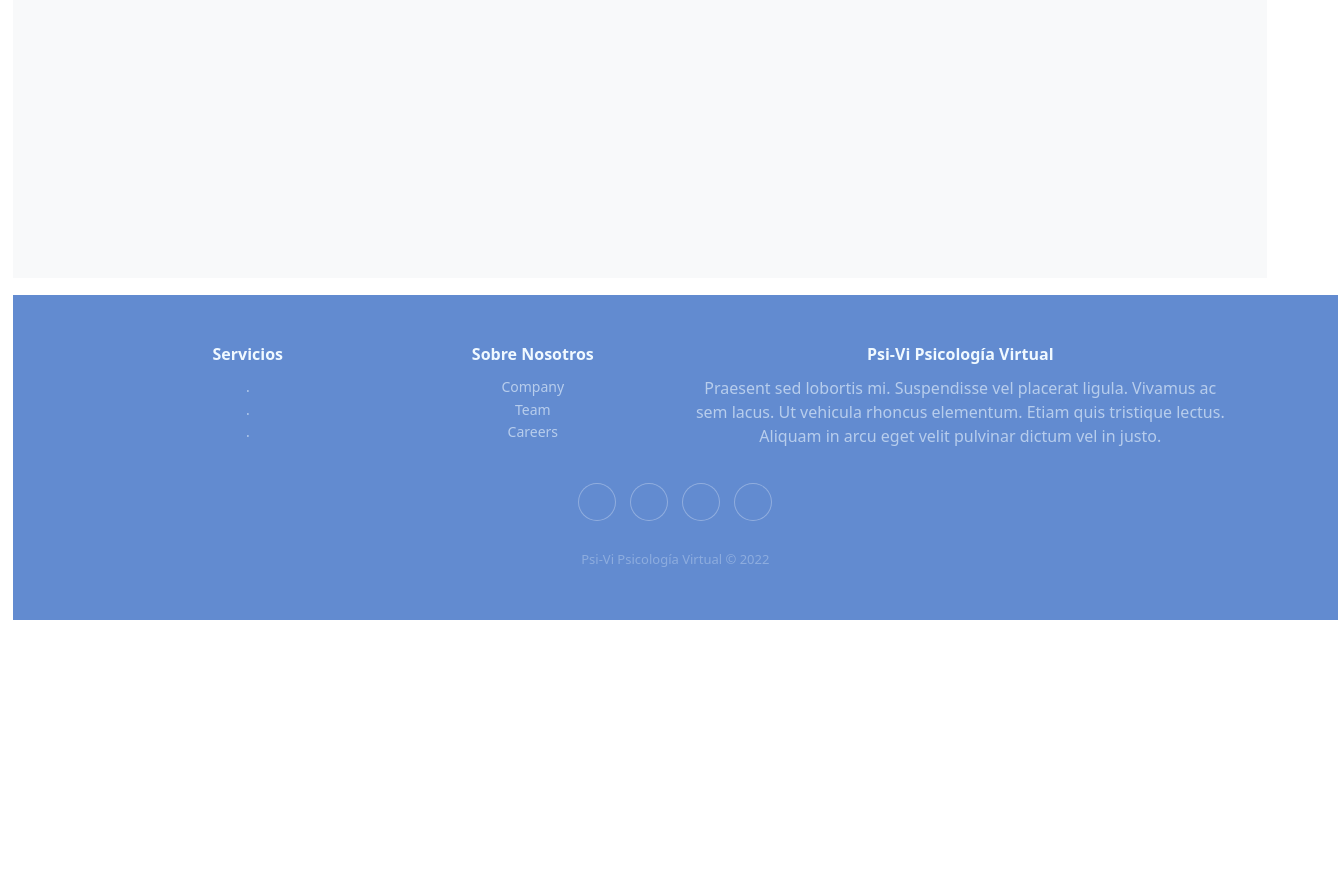
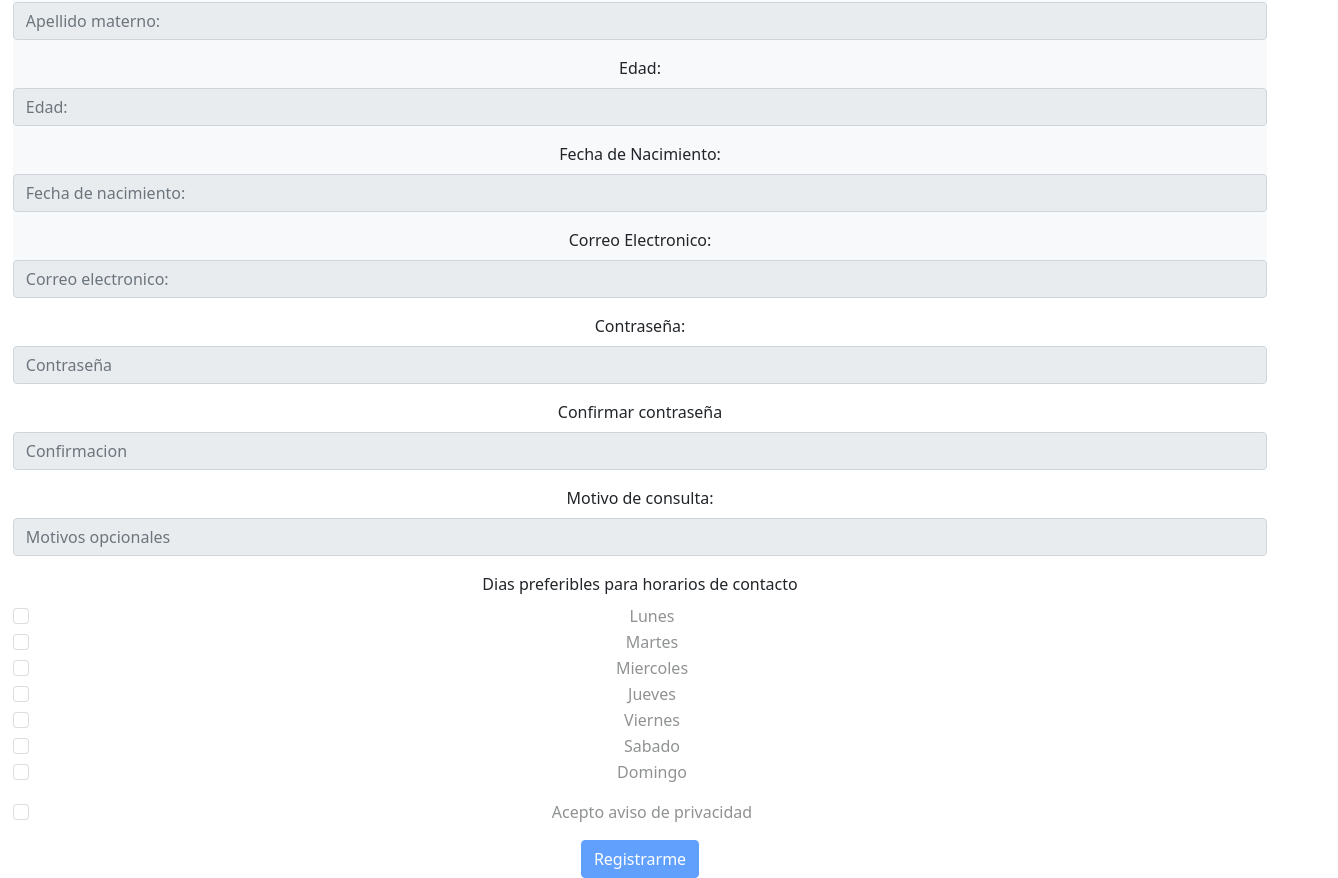
Before and after one commit to Jheb1024/psi-vi-react, a React (Create React App) app in the folder psivi-app/: page / in a window 1280 px wide. Shown: the part 355-1233 px from the top of the page, 1338 px wide, since content can reach past the window. Before the commit the page ends 975 px from the top, so only its background shows below. Built offline with nearby package versions, Linux system fonts and the light colour scheme.

Commit message:
RegistroPaciente
RegistroPaciente

```diff
--- a/psivi-app/package.json
+++ b/psivi-app/package.json
@@ -7,6 +7,7 @@
     "@testing-library/react": "^12.1.4",
     "@testing-library/user-event": "^13.5.0",
     "boostrap": "^2.0.0",
+    "bootstrap": "^5.1.3",
     "react": "^17.0.2",
     "react-dom": "^17.0.2",
     "react-scripts": "5.0.0",
@@ -35,5 +36,8 @@
       "last 1 firefox version",
       "last 1 safari version"
     ]
+  },
+  "devDependencies": {
+    "@types/bootstrap": "^5.1.9"
   }
 }
--- a/psivi-app/src/App.js
+++ b/psivi-app/src/App.js
@@ -1,7 +1,8 @@
 import logo from './logo.svg';
 import './App.css';
 import { Landing } from './Landing/Landing';
-import Navbar from '.pages/Header/Navbar';
+import { RegistroPaciente } from './RegistroPaciente/RegistroPaciente';
+import Navbar from './pages/Header/Navbar';
 import bootstrap from 'bootstrap';
 import Footer from './pages/Footer/Footer';
 //Aqui siempre vamos a definir nuestras rutas
@@ -10,8 +11,8 @@ function App() {
   return (
     <div className="App bg-light">
       <Navbar></Navbar>
-      <Landing></Landing>
-      <Footer></Footer>
+      <RegistroPaciente></RegistroPaciente>
+
     </div>
   );
 }
--- a/psivi-app/src/Landing/Landing.jsx
+++ b/psivi-app/src/Landing/Landing.jsx
@@ -1,6 +1,6 @@
 import React from "react";
 import "./Landing.css";
-import MainImage from "C:/Users/jhan_/Documents/PsiVi_react/psi-vi-react/psivi-app/src/Assets/Images/main_psicology.jpg";
+import MainImage from "D:/Proyecto/psi-vi-react/psivi-app/src/Assets/Images/main_psicology.jpg";
 
 export function Landing(){
     return (
--- /dev/null
+++ b/psivi-app/src/RegistroPaciente/RegistroPaciente.jsx
@@ -0,0 +1,124 @@
+import React from "react";
+import "./RegistroPaciente.css";
+
+export function RegistroPaciente(){
+    return (
+    <div>
+            <form>
+  <fieldset disabled>
+    <legend>Registro pacientes:</legend>
+    <br></br>
+    <div class="mb-3">
+      <label for="disabledTextInput" class="form-label">Nombre (s):</label>
+      <input type="text" id="disabledTextInput" class="form-control" placeholder="Nombre(s):"/>
+    </div>
+
+    <div class="mb-3">
+      <label for="disabledTextInput" class="form-label">Apellido paterno:</label>
+      <input type="text" id="disabledTextInput" class="form-control" placeholder="Apellido paterno:"/>
+    </div>
+
+    <div class="mb-3">
+      <label for="disabledTextInput" class="form-label">Apellido materno:</label>
+      <input type="text" id="disabledTextInput" class="form-control" placeholder="Apellido materno:"/>
+    </div>
+
+    <div class="mb-3">
+      <label for="disabledTextInput" class="form-label">Edad:</label>
+      <input type="text" id="disabledTextInput" class="form-control" placeholder="Edad:"/>
+    </div>
+
+    <div class="mb-3">
+      <label for="disabledTextInput" class="form-label">Fecha de Nacimiento:</label>
+      <input type="text" id="disabledTextInput" class="form-control" placeholder="Fecha de nacimiento:"/>
+    </div>
+
+    <div class="mb-3">
+      <label for="disabledTextInput" class="form-label">Correo Electronico:</label>
+      <input type="text" id="disabledTextInput" class="form-control" placeholder="Correo electronico:"/>
+    </div>
+
+    <div class="mb-3">
+      <label for="disabledTextInput" class="form-label">Contraseña:</label>
+      <input type="text" id="disabledTextInput" class="form-control" placeholder="Contraseña"/>
+    </div>
+
+    <div class="mb-3">
+      <label for="disabledTextInput" class="form-label">Confirmar contraseña</label>
+      <input type="password" id="disabledTextInput" class="form-control" placeholder="Confirmacion"/>
+    </div>
+
+    <div class="mb-3">
+      <label for="disabledTextInput" class="form-label">Motivo de consulta:</label>
+      <input type="text" id="disabledTextInput" class="form-control" placeholder="Motivos opcionales"/>
+    </div>
+
+    <div class="mb-3">
+      <label for="disabledSelect" class="form-label">Dias preferibles para horarios de contacto</label>
+      <div class="form-check">
+        <input class="form-check-input" type="checkbox" id="disabledFieldsetCheck"/>
+      <label class="form-check-label" for="disabledFieldsetCheck">
+          Lunes
+        </label>
+        </div>
+
+        <div class="form-check">
+        <input class="form-check-input" type="checkbox" id="disabledFieldsetCheck"/>
+        <label class="form-check-label" for="disabledFieldsetCheck">
+          Martes
+        </label>
+        </div>
+
+        <div class="form-check">
+        <input class="form-check-input" type="checkbox" id="disabledFieldsetCheck"/>
+        <label class="form-check-label" for="disabledFieldsetCheck">
+          Miercoles
+        </label>
+        </div>
+
+        <div class="form-check">
+        <input class="form-check-input" type="checkbox" id="disabledFieldsetCheck"/>
+        <label class="form-check-label" for="disabledFieldsetCheck">
+          Jueves
+        </label>
+        </div>
+
+        <div class="form-check">
+        <input class="form-check-input" type="checkbox" id="disabledFieldsetCheck"/>
+        <label class="form-check-label" for="disabledFieldsetCheck">
+          Viernes
+        </label>
+        </div>
+
+        <div class="form-check">
+        <input class="form-check-input" type="checkbox" id="disabledFieldsetCheck"/>
+        <label class="form-check-label" for="disabledFieldsetCheck">
+          Sabado
+        </label>
+        </div>
+
+        <div class="form-check">
+        <input class="form-check-input" type="checkbox" id="disabledFieldsetCheck"/>
+        <label class="form-check-label" for="disabledFieldsetCheck">
+          Domingo
+        </label>
+        </div>
+
+    </div>
+
+
+    <div class="mb-3">
+      <div class="form-check">
+        <input class="form-check-input" type="checkbox" id="disabledFieldsetCheck"/>
+        <label class="form-check-label" for="disabledFieldsetCheck">
+          Acepto aviso de privacidad
+        </label>
+      </div>
+    </div>
+    <button type="submit" class="btn btn-primary">Registrarme</button>
+  </fieldset>
+</form>
+    </div>
+
+    );
+}
```
Also changed, not shown: psivi-app/src/RegistroPaciente/RegistroPaciente.css (added), 1 other file (tests, documents, lock files or other folders).
